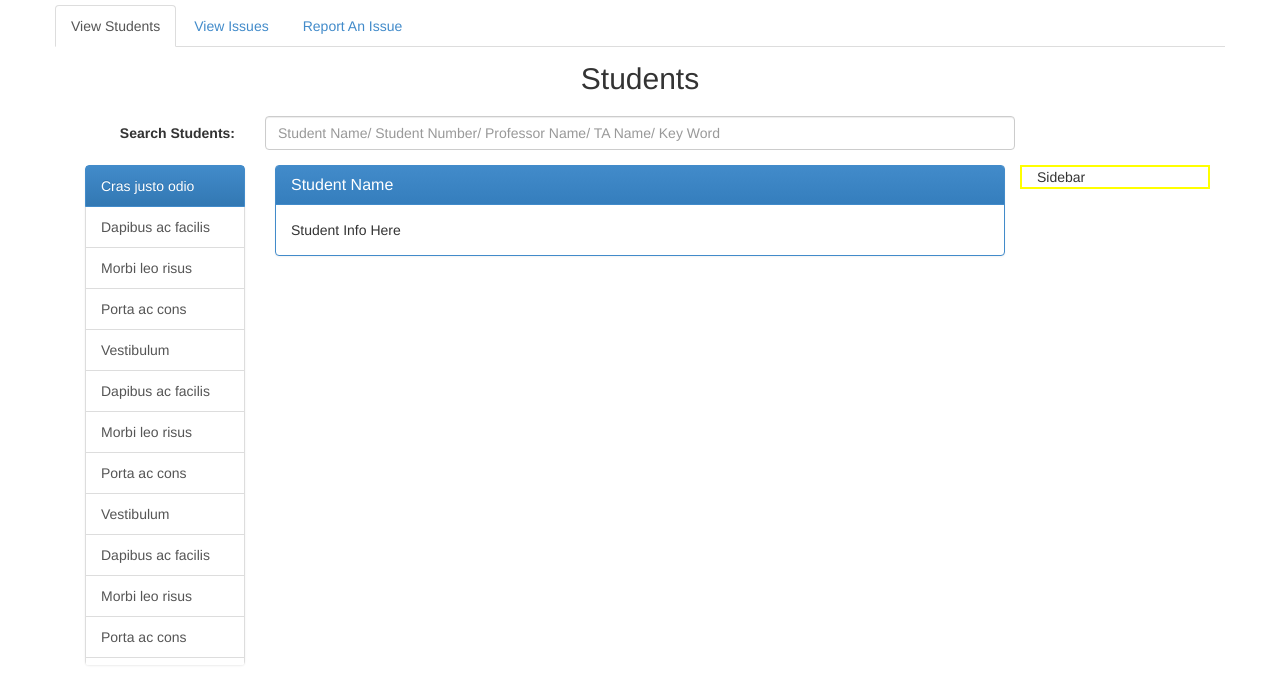
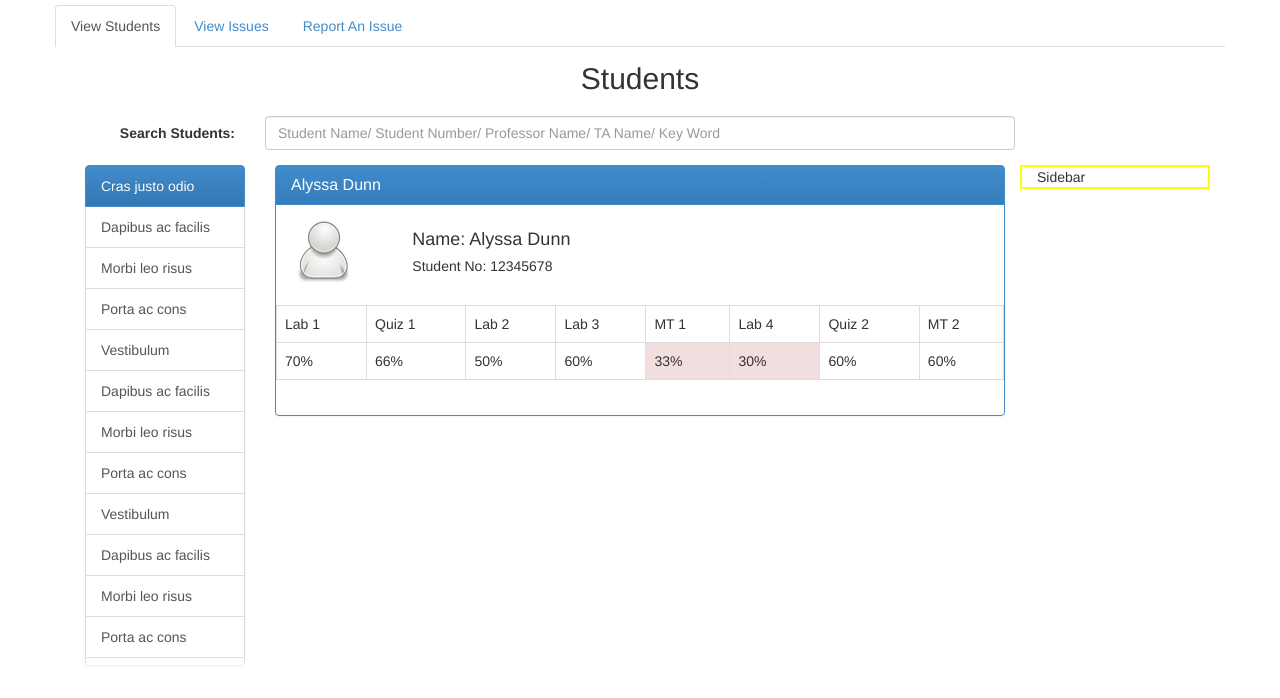
Before and after one commit to midlife83/ArgentineRose, a PHP site: page / in a window 1280 px wide, after a click on "View Students". Shown: the top 698 px of the page. Run offline with PHP 8.4, Linux system fonts and the light colour scheme.

Commit message:
Working on displaying student information

```diff
--- a/index.php
+++ b/index.php
@@ -49,7 +49,7 @@
       </div>
      </div>
     </form>
-    <div class="col-lg-2" >
+    <div class="col-sm-2" >
       <div class="list-group student-list">
         <a href="#" class="list-group-item active">Cras justo odio</a>
         <a href="#" class="list-group-item">Dapibus ac facilis</a>
@@ -70,17 +70,48 @@
         <a href="#" class="list-group-item">Vestibulum</a>
       </div>
     </div>
-    <div class="col-lg-8">
+    <div class="col-sm-8">
       <div class="panel panel-primary">
         <div class="panel-heading">
-          <h3 class="panel-title">Student Name</h3>
+          <h3 class="panel-title">Alyssa Dunn</h3>
         </div>
         <div class="panel-body">
-          Student Info Here
+          <div class="row">
+            <div class="col-sm-2">
+                <img src="assets/person.png">
+            </div>
+            <div class="col-sm-6">
+              <h4>Name: Alyssa Dunn</h4>
+              <h5>Student No: 12345678</h5>
+            </div>
+          </div>
+          <div class="row">
+            <table class="grades table table-bordered">
+              <tr class="info">
+               <td>Lab 1</td>
+               <td>Quiz 1</td>
+               <td>Lab 2</td>
+               <td>Lab 3</td>
+               <td>MT 1</td>
+               <td>Lab 4</td>
+               <td>Quiz 2</td>
+               <td>MT 2</td>
+              </tr>
+              <tr>
+              <td>70%</td>
+              <td>66%</td>
+              <td>50%</td>
+              <td>60%</td>
+              <td class="danger">33%</td>
+              <td class="danger">30%</td>
+              <td>60%</td>
+              <td>60%</td>
+            </table>
+          </div>
         </div>
       </div>
     </div>
-    <div class="col-lg-2" style="border: 2px solid yellow">Sidebar</div>
+    <div class="col-sm-2" style="border: 2px solid yellow">Sidebar</div>
   </div>
 
    <!--Issues Page-->
```
